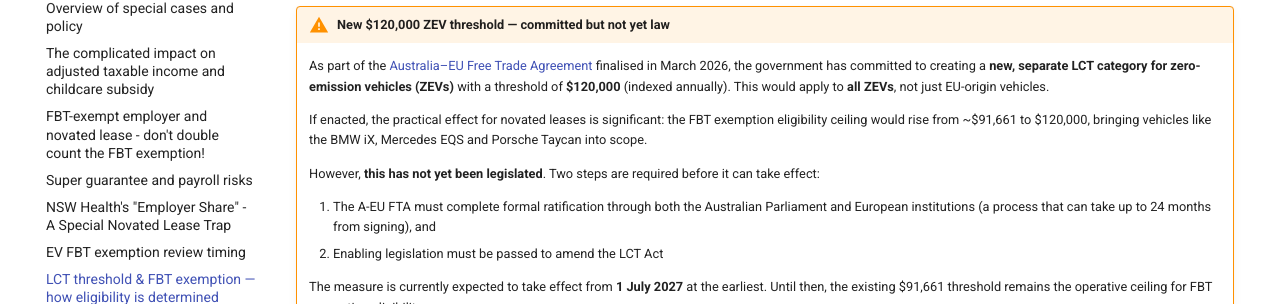
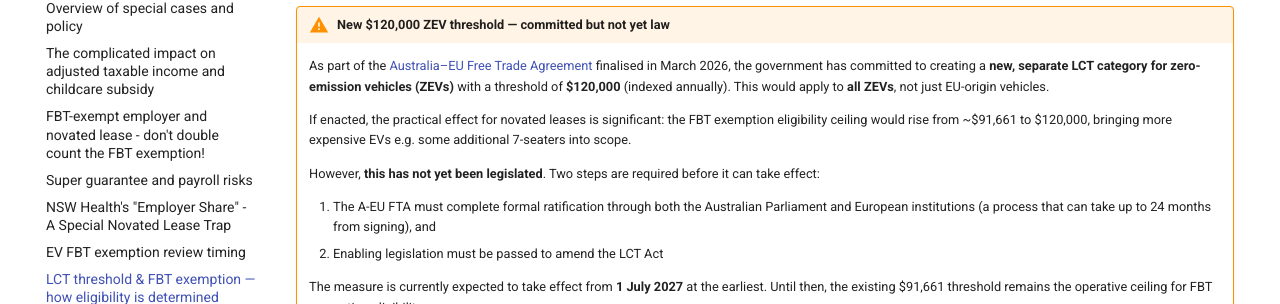
Before and after one commit to novatedlease/novatedlease.github.io, an MkDocs documentation site: the page built from docs/special-and-policy/lct-threshold-fbt-exemption.md, in a window 1280 px wide and 900 px high, scrolled down 4586 px. Shown: the part 148-452 px from the top of the window. Built offline with MkDocs 1.6.1 and Material for MkDocs 9.7.7, drawn with Linux system fonts in a browser that asks for light colours.

Commit message:
small edit

```diff
--- a/docs/special-and-policy/lct-threshold-fbt-exemption.md
+++ b/docs/special-and-policy/lct-threshold-fbt-exemption.md
@@ -152,7 +152,7 @@ For most employees, a novated lease on a car above the LCT threshold offers sign
 !!! warning "New $120,000 ZEV threshold — committed but not yet law"
     As part of the [Australia–EU Free Trade Agreement](https://www.dfat.gov.au/trade/agreements/not-yet-in-force/aeufta/key-outcomes-and-benefits) finalised in March 2026, the government has committed to creating a **new, separate LCT category for zero-emission vehicles (ZEVs)** with a threshold of **$120,000** (indexed annually). This would apply to **all ZEVs**, not just EU-origin vehicles.
 
-    If enacted, the practical effect for novated leases is significant: the FBT exemption eligibility ceiling would rise from ~$91,661 to $120,000, bringing vehicles like the BMW iX, Mercedes EQS and Porsche Taycan into scope.
+    If enacted, the practical effect for novated leases is significant: the FBT exemption eligibility ceiling would rise from ~$91,661 to $120,000, bringing more expensive EVs e.g. some additional 7-seaters into scope.
 
     However, **this has not yet been legislated**. Two steps are required before it can take effect:
 
```
